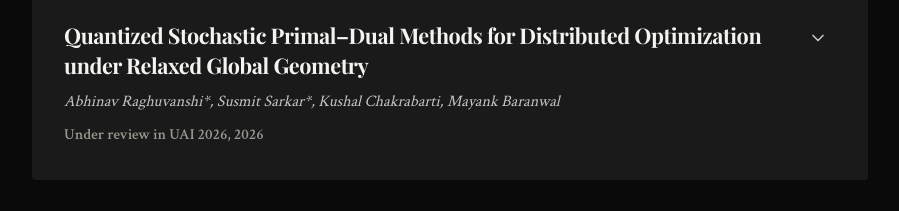
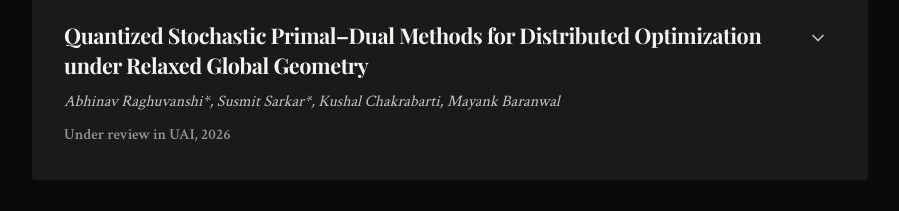
Before and after one commit to abhinavr11/abhinavr11.github.io, a React (Create React App) app in the folder frontend/: page / in a window 1280 px wide. Shown: the part 1500-1711 px from the top of the page, without its empty margins (190-1089 px from the left). Built offline with nearby package versions, Linux system fonts and the light colour scheme.

Commit message:
fixed a lot of things

```diff
--- a/frontend/src/mock.js
+++ b/frontend/src/mock.js
@@ -85,7 +85,7 @@ export const portfolioData = {
       id: "pub5",
       title: "Quantized Stochastic Primal–Dual Methods for Distributed Optimization under Relaxed Global Geometry",
       authors: "Abhinav Raghuvanshi*, Susmit Sarkar*, Kushal Chakrabarti, Mayank Baranwal",
-      venue: "Under review in UAI 2026",
+      venue: "Under review in UAI",
       year: "2026",
       description: "We study distributed optimization with stochastic gradients and finite-bit communication modeled by random (unbiased) quantization. We propose q-PDGD, a quantized stochastic primal–dual method, and analyze it under relaxed global geometry. Under restricted secant inequality (RSI), a constant step-size yields linear contraction to an explicit neighborhood determined by gradient noise.",
       links: []
```
